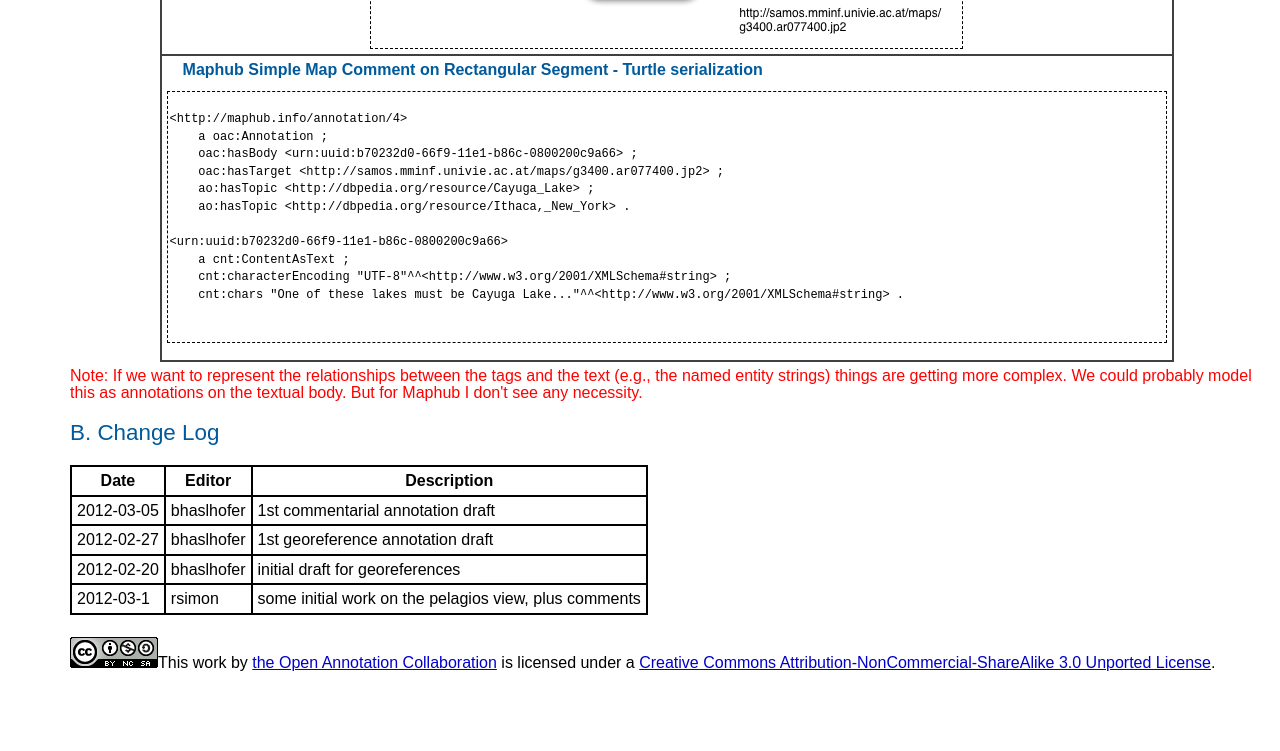
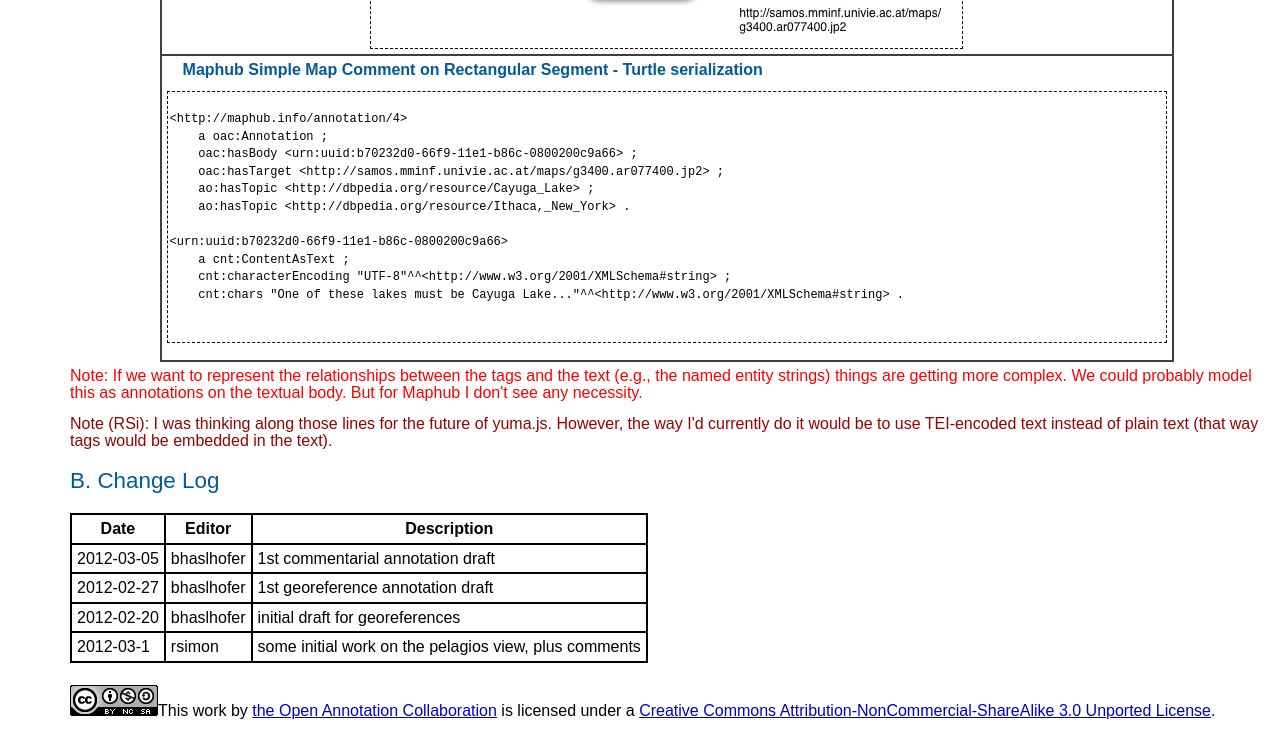
Before and after one commit to maphub/api, a plain HTML site: page index.html in a window 1280 px wide. Shown: the part 9681-10432 px from the top of the page. Before the commit the page ends 10384 px from the top, so only its background shows below. Drawn offline with Linux system fonts and the light colour scheme; files whose address does not match are found by name.

Commit message:
Added note on the use of TEI

```diff
--- a/index.html
+++ b/index.html
@@ -548,6 +548,8 @@
 
 <p><font color="red">Note: If we want to represent the relationships between the tags and the text (e.g., the named entity strings) things are getting more complex. We could probably model this as annotations on the textual body. But for Maphub I don't see any necessity.</font></p>
 
+<p><font color="#990000">Note (RSi): I was thinking along those lines for the future of yuma.js. However, the way I'd currently do it would be to use TEI-encoded text instead of plain text (that way tags would be embedded in the text).</font></p>
+
 
 <div class="changelog">
 <h2><a id="changelog" name="changelog"></a>B. Change Log</h2>
```
